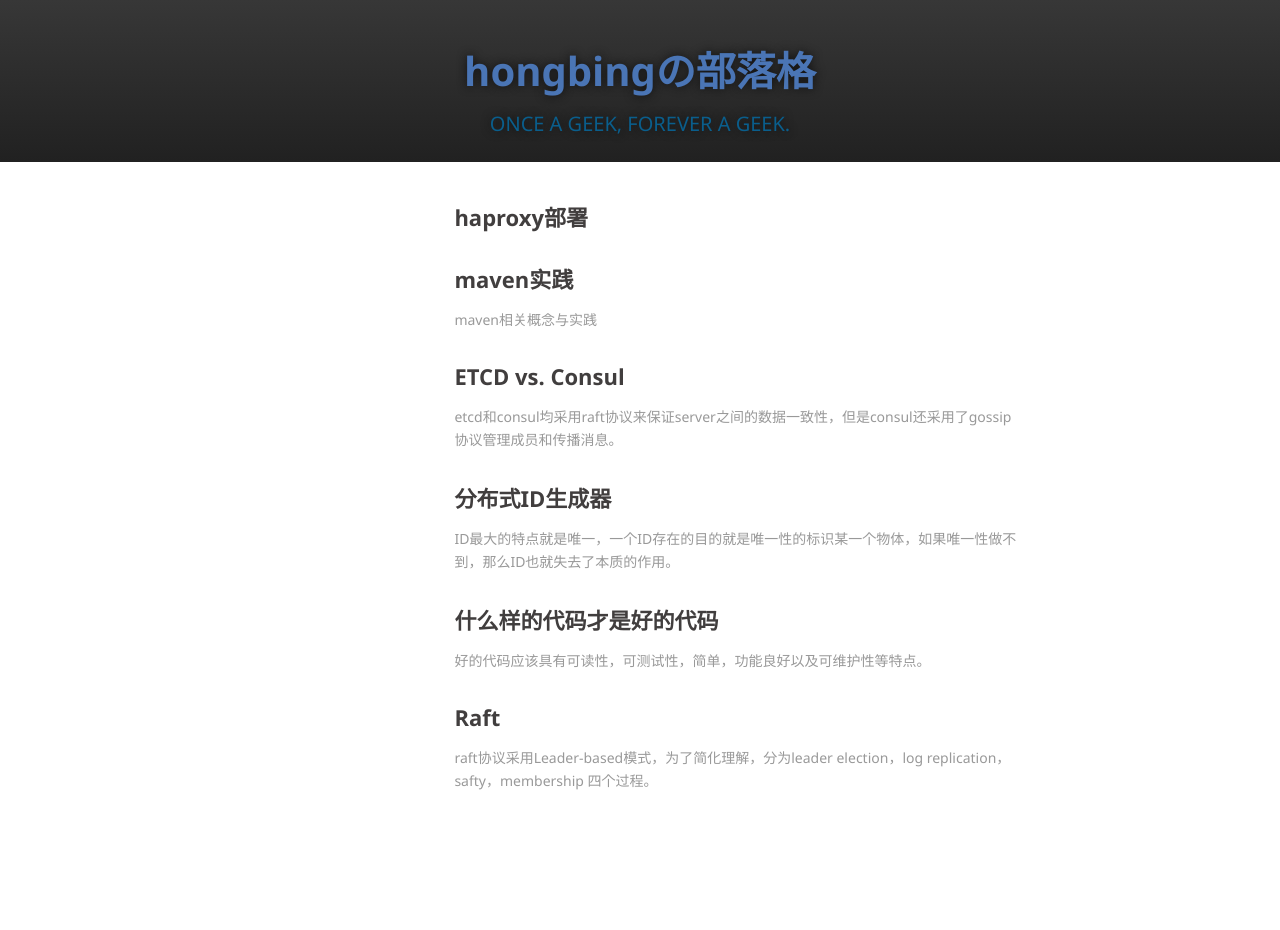
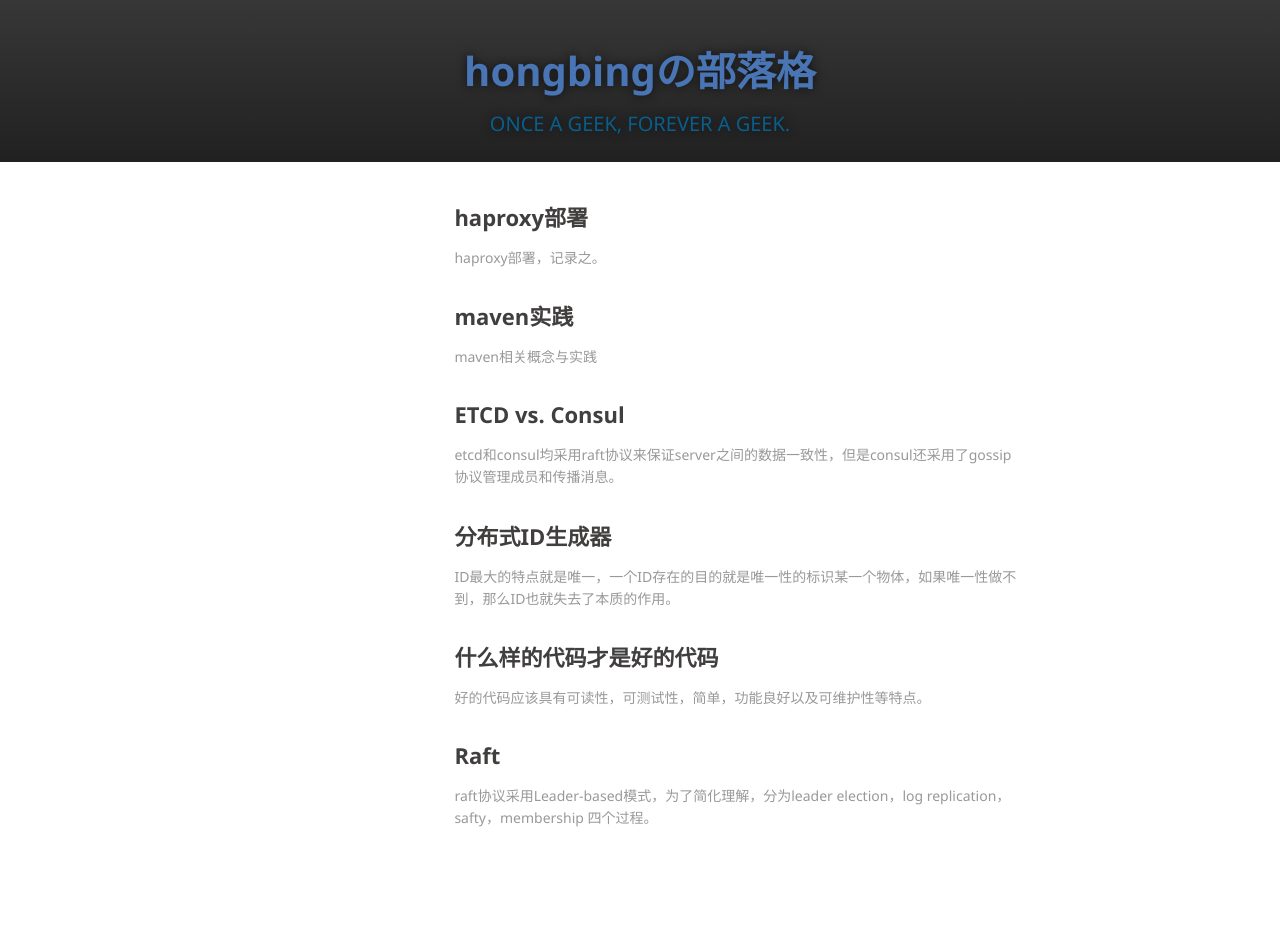
Before and after one commit to hongbing/hongbing.github.io, a Jekyll site: the page built from index.md, in a window 1280 px wide. Built offline with Jekyll 4.4.1, drawn with Linux system fonts in a browser that asks for light colours; before the commit the page ends 900 px from its top, so only the background shows below that.

Commit message:
Update 2015-08-02-haproxy-install.md
修改 格式

````diff
--- a/_posts/blog/2015-08-02-haproxy-install.md
+++ b/_posts/blog/2015-08-02-haproxy-install.md
@@ -2,7 +2,7 @@
 layout:     post
 title: haproxy部署
 category: blog
-description:
+description: haproxy部署，记录之。
 ---
 
 ##### 安装
@@ -10,10 +10,13 @@ description:
 + 下载haproxy源码，目前国内无法访问haproxy官网（www.haproxy.org），**Fuck GFW**。
 
  可以通过直接访问http://www.haproxy.org/download/1.5/src/地址，选择相应的版本下载。或者使用
+
  `# wget http://www.haproxy.org/download/1.5/src/haproxy-1.5.12.tar.gz`下载，下载完成后，将其解压。
+
 + `# cd haproxy-X.Y.Z`
 + `# uname -a`
 + `# make TARGET=linux26 PREFIX=/usr/local/haproxy install`
+
 linux26,26表示linux系统的主次版本号。
 执行上面的命令，输出done就正确安装完成。
 
@@ -24,6 +27,7 @@ linux26,26表示linux系统的主次版本号。
 + `# cd /usr/local/haproxy`
 + `# mkdir conf logs`
 + `# vim /conf/haproxy.cfg`
+
 ```
  global  //全局配置参数，进程级
      log 127.0.0.1 local0//日志输出配置，所有日志都记录在本机，通过local0输出
@@ -62,26 +66,37 @@ global是进程级别的参数；
 代理参数可以设置defaults，listen，frontend和backend。listen是frontend和backend的组合，可以设置frontend的端口，backend的server节点，以及一些其他参数。
 
 + 配置日志环境
+
 `# vim /etc/syslog.conf `
+
 添加
+
 ```
 local0.*        /usr/local/logs/haproxy.log
 local3.*        /usr/local/logs/haproxy_err.log
 ```
 `# vim /etc/sysconfig/syslog`
+
 设置系统接收外来日志，修改
+
 ```
  SYSLOGD_OPTIONS="-r -m 0"
 ```
 
 + 启动
+
 `# ./sbin/haproxy -f ./conf/haproxy.cfg`
+
 + 重启
- `# ./sbin/haproxy -f ./conf/haproxy.cfg -st [haproxy.pid]`
+
+`# ./sbin/haproxy -f ./conf/haproxy.cfg -st [haproxy.pid]`
+
 + 停止
+
 `# killall haproxy`
 
 执行
+
  `# ./sbin/haproxy -f ./conf/haproxy.cfg -sf [haproxy.pid]`
 
  可以在修改haproxy.cfg后，快速重载变更配置。
````
